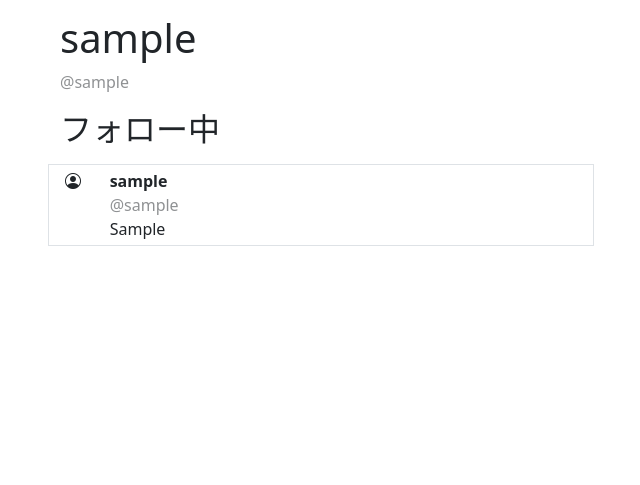
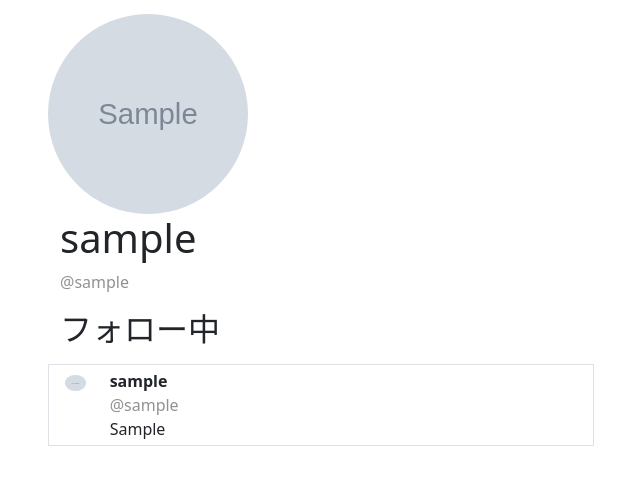
Before and after one commit to k-arakawa-forspec/django_x, a Django app: a page that uses templates/users/follows.html in a window 1280 px wide. Shown: the part 56-541 px from the top of the page, without its empty margins (319-959 px from the left). Run offline with Django 5.2, Linux system fonts and the light colour scheme; tables that the repository leaves empty hold one stand-in row (values such as "Sample post"); grey boxes marked "Sample" are stand-in pictures; some libraries are stand-ins or nearby versions.

Commit message:
12月分課題

```diff
--- a/profiles/forms.py
+++ b/profiles/forms.py
@@ -7,7 +7,8 @@ class ProfileForm(ModelForm):
 
   class Meta:
     model = Profile
-    fields = ('self_introduction', )
+    fields = ('self_introduction', 'image')
     widgets = {
       'self_introduction': forms.Textarea(),
+      'image': forms.ClearableFileInput(),
     }
--- a/profiles/models.py
+++ b/profiles/models.py
@@ -1,7 +1,7 @@
 from django.db import models
 
 def user_profile_image_path(instance, filename):
-  return filename
+  return f'users/{instance.user.pk}/profile.{filename.split(".")[-1]}'
 
 # Create your models here.
 class Profile(models.Model):
@@ -10,7 +10,7 @@ class Profile(models.Model):
 
   user = models.OneToOneField('accounts.User', on_delete=models.CASCADE, primary_key=True)
   self_introduction = models.CharField('自己紹介', max_length=1024)
-  image = models.ImageField(upload_to=user_profile_image_path, blank=True, null=True)
+  image = models.ImageField('プロフィール画像', upload_to=user_profile_image_path, blank=True, null=True)
   created_at = models.DateTimeField(auto_now_add=True)
   updated_at = models.DateTimeField(auto_now=True)
 
--- a/templates/posts/partials/post.html
+++ b/templates/posts/partials/post.html
@@ -1,6 +1,10 @@
 <div class="row border p-1">
     <div class="col-1">
-        <i class="bi bi-person-circle"></i>
+        {% if user.profile.image != null %}
+            <img src="{{ user.profile.image.url }}" class="rounded-circle" style="max-width: 100%; height: auto;"/>
+        {% else %}
+            <i class="bi bi-person-circle" style="font-size: 10px;"></i>
+        {% endif %}
     </div>
     <div class="col">
         <div>
--- a/templates/profiles/update_login_user.html
+++ b/templates/profiles/update_login_user.html
@@ -7,7 +7,7 @@
     <h1>{{ profile.user.nickname }} さんのプロフィール</h1>
 
     {# classを指定するためだけにテンプレートタグではなくHTMLタグを使用するのは避けたいのだが... #}
-    <form method="post">
+    <form method="post" enctype="multipart/form-data">
         {% csrf_token %}
         {{ form.non_field_errors }}
         {% for field in form %}
--- a/templates/users/follows.html
+++ b/templates/users/follows.html
@@ -2,6 +2,13 @@
 {% block title %}{{ user.nickname }} (@{{ user.login_id }}) さんがフォローしているアカウント{% endblock %}
 
 {% block content %}
+
+{% if user.profile.image != null %}
+    <img src="{{ user.profile.image.url }}" class="rounded-circle" width="200" height="200"/>
+{% else %}
+    <i class="bi bi-person-circle" style="font-size: 200px;"></i>
+{% endif %}
+
 <div class="container">
     <h1>
         {{ user.nickname  }}
--- a/templates/users/partials/user.html
+++ b/templates/users/partials/user.html
@@ -1,6 +1,10 @@
 <div class="row border p-1" style="position: relative;">
     <div class="col-1">
-        <i class="bi bi-person-circle"></i>
+        {% if user.profile.image != null %}
+            <img src="{{ user.profile.image.url }}" class="rounded-circle" style="max-width: 100%; height: auto;"/>
+        {% else %}
+            <i class="bi bi-person-circle" style="font-size: 10px;"></i>
+        {% endif %}
     </div>
     <div class="col">
         <div>
```
Also changed, not shown: templates/users/detail.html (+7 -0 lines), templates/users/followers.html (+7 -0 lines).
